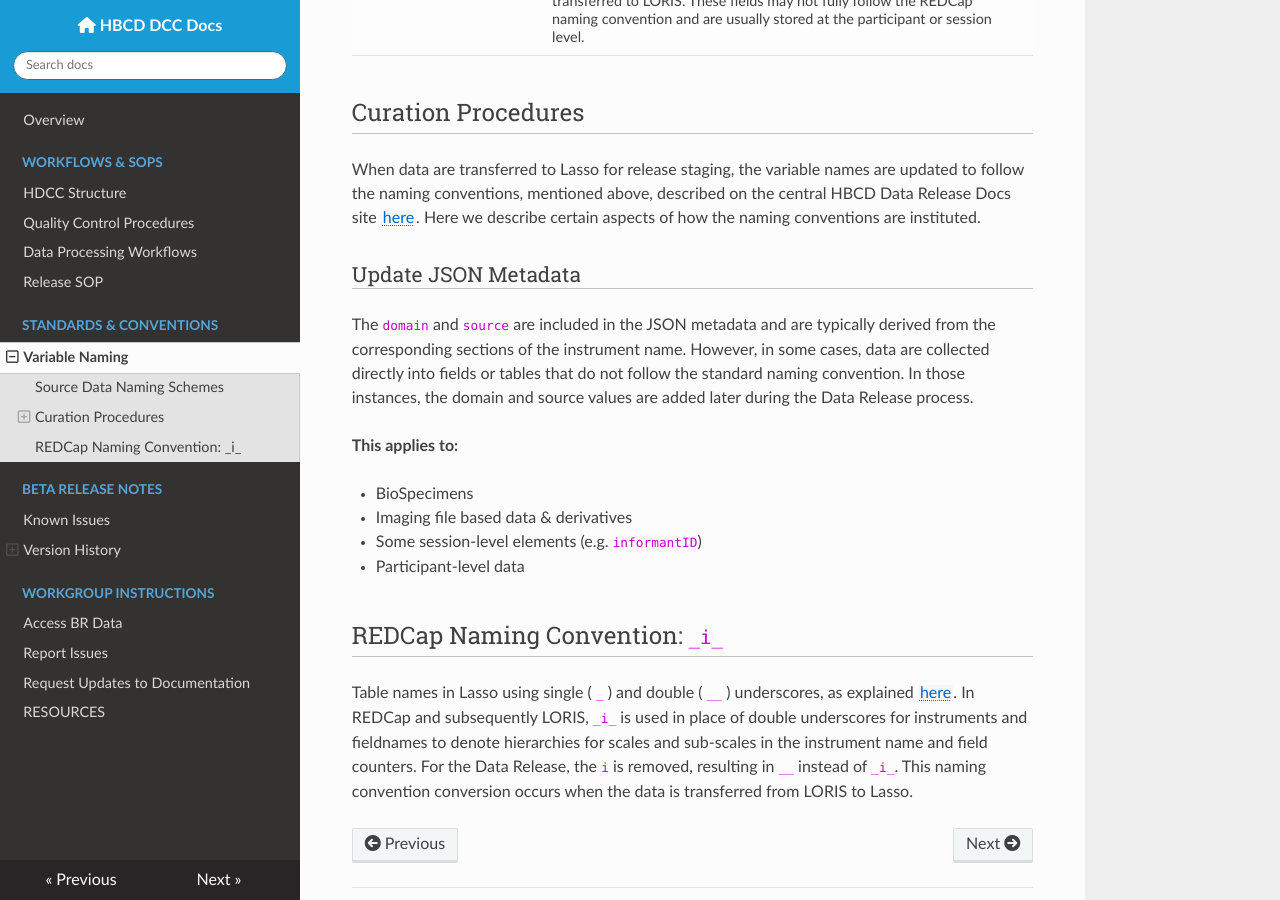
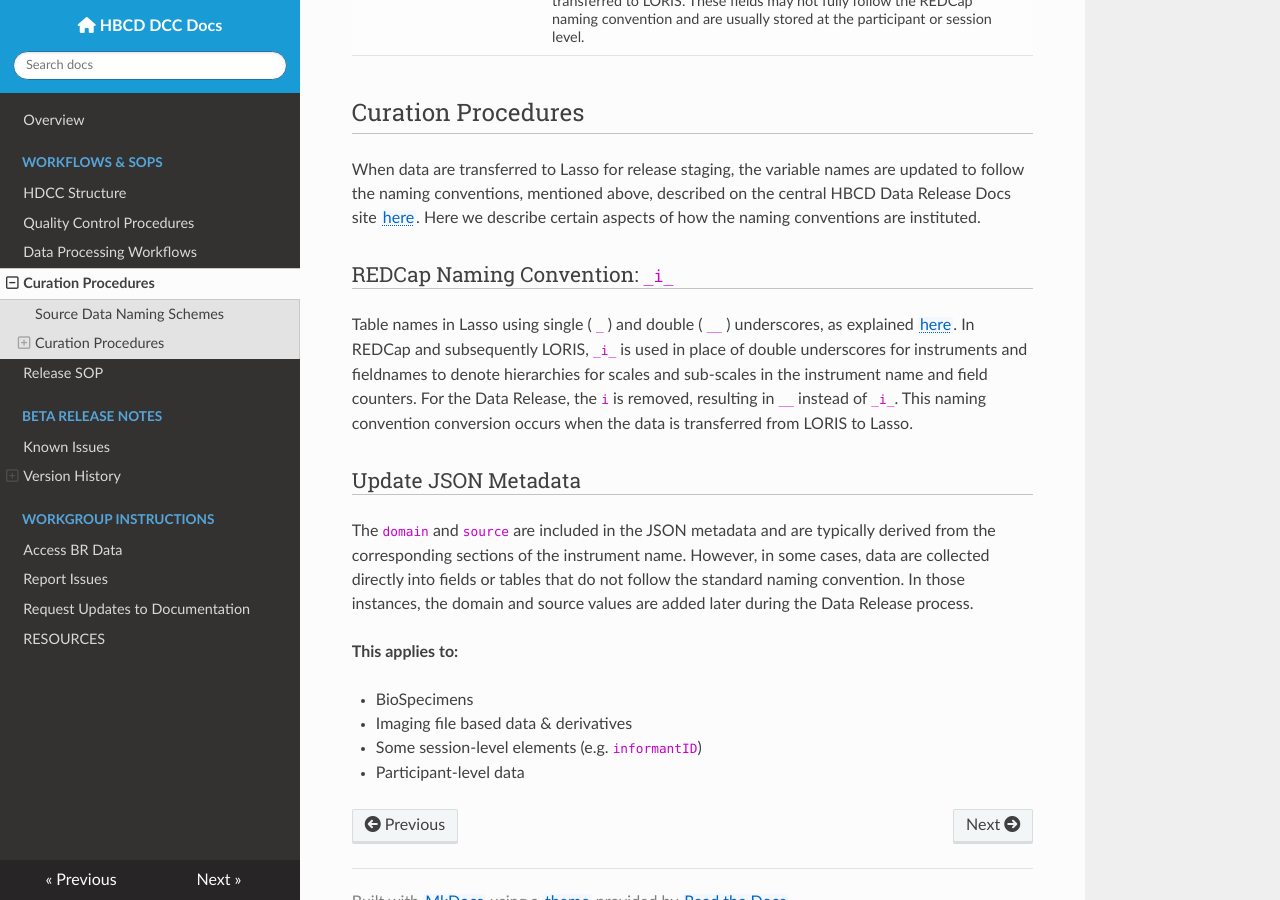
Before and after one commit to DCAN-Labs/hbcd-docs-internal, an MkDocs documentation site: the page built from docs/workflows/curation.md, in a window 1280 px wide and 900 px high, scrolled down 940 px. Built offline with MkDocs 1.6.1, drawn with Linux system fonts in a browser that asks for light colours; nearby versions of some CDN libraries; some of the changed text lies outside the part shown.

Commit message:
curation proc

```diff
--- a/docs/standards/naming-conventions.md
+++ b/docs/workflows/curation.md
@@ -1,6 +1,6 @@
 <p style="text-align: center; font-size: 1.5em;">🚧 <i>UNDER CONSTRUCTION</i> 🚧 </p>
 
-# Naming Conventions
+# Curation Procedures: Naming Conventions
 
 Variable naming conventions for the release data are described on the HBCD Release Data Docs site on the *Metadata & Naming Conventions* under [Naming Conventions](https://docs.hbcdstudy.org/latest/access/metadata/#naming-conventions). The naming convention is applied when data is transferred from LORIS to Lasso for release staging.
 
@@ -68,7 +72,3 @@ The `domain` and `source` are included in the JSON metadata and are typically de
  - Imaging file based data & derivatives
  - Some session-level elements (e.g. `informantID`)
  - Participant-level data
-
-## REDCap Naming Convention: `_i_`
-
-Table names in Lasso using single ( `_` ) and double ( `__` ) underscores, as explained [here](https://docs.hbcdstudy.org/latest/access/metadata/#subcomponents). In REDCap and subsequently LORIS, `_i_` is used in place of double underscores for instruments and fieldnames to denote hierarchies for scales and sub-scales in the instrument name and field counters. For the Data Release, the `i` is removed, resulting in `__` instead of `_i_`. This naming convention conversion occurs when the data is transferred from LORIS to Lasso.
--- a/mkdocs.yml
+++ b/mkdocs.yml
@@ -77,9 +77,8 @@ nav:
     - HDCC Structure: orgcharts.md
     - Quality Control Procedures: workflows/qc.md
     - Data Processing Workflows: workflows/data-proc-wf.md
+    - Curation Procedures: workflows/curation.md
     - Release SOP: workflows/release-wf.md
-  - Standards & Conventions:
-    - Variable Naming: standards/naming-conventions.md
   - Beta Release Notes:
    # - 🚧 Pending & Upcoming Updates: changelog/pending.md
     - Known Issues: changelog/knownissues.md
```
Also changed, not shown: other parts of docs/workflows/curation.md (+4 -0 lines).
